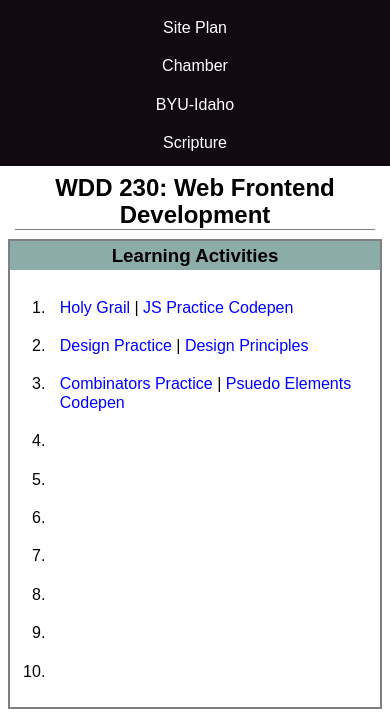
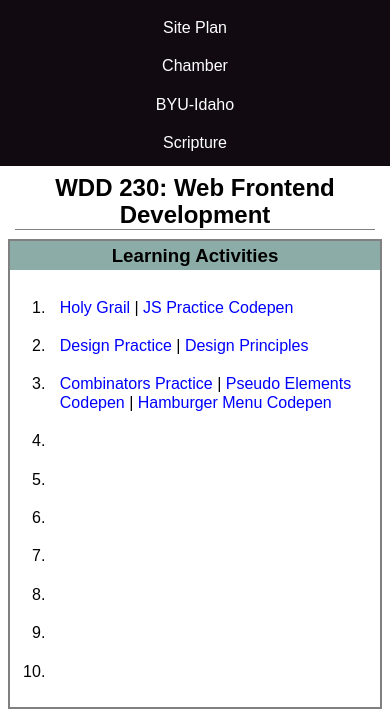
Before and after one commit to dalanweber9876/wdd230, a plain HTML site: page index.html in a window 390 px wide. Shown: the part 108-821 px from the top of the page. Drawn offline with Linux system fonts and the light colour scheme; a web font is replaced by a local one.

Commit message:
Finished hamburger menu assignment

```diff
--- a/index.html
+++ b/index.html
@@ -40,7 +40,7 @@
             <ol>
                 <li class = "leftalign"><a class = "projects" href = "lesson01/holygrail.html">Holy Grail</a> | <a class = "projects" href = "https://codepen.io/T3nn1s4life/pen/MWZvqXY">JS Practice Codepen</a></li>
                 <li class = "leftalign"><a class = "projects" href = "lesson02/design.html">Design Practice</a> | <a class = "projects" href = "lesson2/design-principles.html">Design Principles</a></li>
-                <li class = "leftalign"><a class = "projects" href = "images/combinators.png">Combinators Practice</a> | <a class = "projects" href = "https://codepen.io/T3nn1s4life/pen/jOXxmde">Psuedo Elements Codepen</a></li>
+                <li class = "leftalign"><a class = "projects" href = "images/combinators.png">Combinators Practice</a> | <a class = "projects" href = "https://codepen.io/T3nn1s4life/pen/jOXxmde">Pseudo Elements Codepen</a> | <a class = "projects" href = "https://codepen.io/T3nn1s4life/pen/MWZGowM">Hamburger Menu Codepen</a></li>
                 <li class = "leftalign"><a class = "projects" href = ""></a></li>
                 <li class = "leftalign"><a class = "projects" href = ""></a></li>
                 <li class = "leftalign"><a class = "projects" href = ""></a></li>
```
